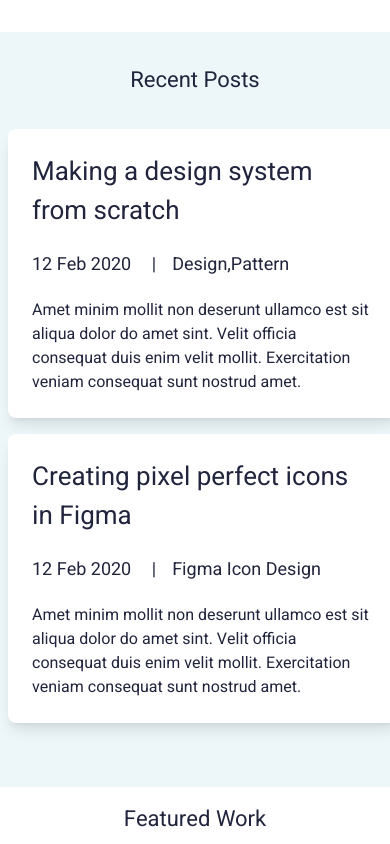
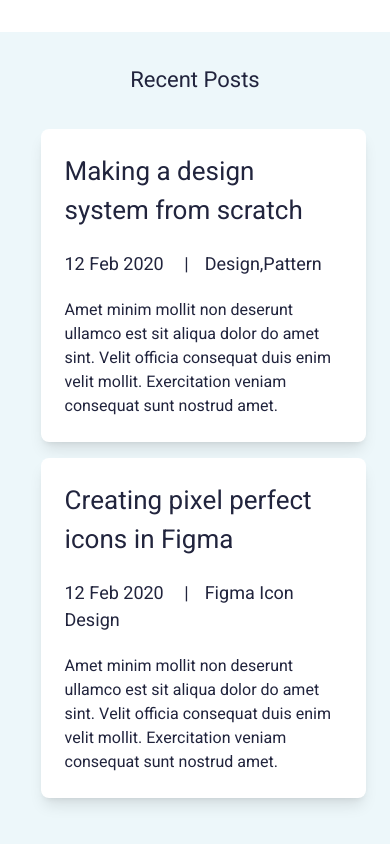
Before and after one commit to SeZZor-cmd/UI_Portfolio, a Next.js app: page / in a window 390 px wide. Shown: the part 800-1644 px from the top of the page. Built offline with nearby package versions, Linux system fonts and the light colour scheme.

Commit message:
eighth commit

```diff
--- a/src/app/components/RecentPost.tsx
+++ b/src/app/components/RecentPost.tsx
@@ -25,8 +25,8 @@
         <p className='font-normal text-[22px] text-[#21243D]'>Recent Posts</p>
         <a href="#" className='hidden md:block text-[#00A8CC] text-[16px] font-normal'>View All</a>
         </div>
-        <div>
-          <div className='flex flex-col md:flex-row justify-center items-stretch space-y-4 md:space-y-0 md:space-x-4 mb-8 '>
+        <div className=' flex items-center justify-center'>
+          <div className='flex flex-col md:flex-row justify-center items-stretch space-y-4 md:space-y-0 md:space-x-4 mb-8 w-5/6 md:w-full'>
             {posts.map((post, index)=>(
               <div key={index} className='bg-white rounded-lg shadow-lg p-6 w-full md:w-1/2 mx-2 text-left flex flex-col text-[#21243D]'>
                 <p className='fold-bold text-[26px]'>{post.title}</p>
```
